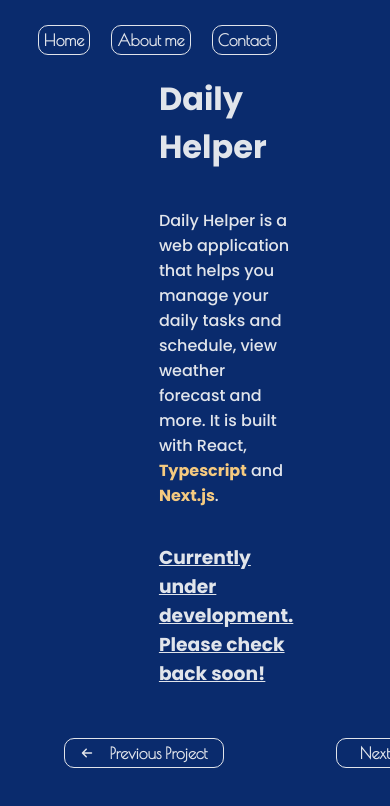
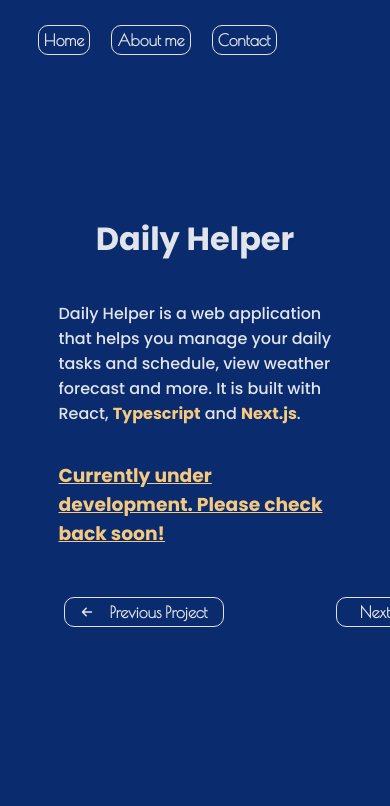
Before and after one commit to starleafer/My-portfolio, a React (Vite) app: page /My-portfolio/dashboard in a window 390 px wide. Shown: the top 806 px of the page. Built offline with nearby package versions, Linux system fonts and the light colour scheme; a web font is replaced by a local one.

Commit message:
Enhance Dashboard mobile responsiveness and styling
- Added NavigationContainer for better layout control
- Updated Content component with mobile-specific media queries
- Changed Message color to yellowish
- Adjusted mobile view width and positioning for Content

```diff
--- a/src/components/pages/Dashboard.jsx
+++ b/src/components/pages/Dashboard.jsx
@@ -22,7 +22,9 @@ function Dashboard() {
           <Message>
             Currently under development. Please check back soon!
           </Message>
-          <PageNavigationButton />
+          <NavigationContainer>
+            <PageNavigationButton />
+          </NavigationContainer>
         </Content>
       </Body>
       {runTransition === true ? <TransitionScreen /> : ""}
@@ -48,6 +50,22 @@ const Content = styled.div`
   justify-content: center;
   height: 100%;
   width: 30%;
+
+  @media (max-width: 768px) and (min-width: 321px) {
+    width: 70vw;
+    height: auto;
+    min-height: 100vh;
+    position: relative;
+  }
+`;
+
+const NavigationContainer = styled.div`
+  display: flex;
+  flex-direction: column;
+  align-items: center;
+  justify-content: center;
+  margin-left: 4em;
+  width: 90vw;
 `;
 
 const Title = styled.h1`
@@ -59,7 +77,7 @@ const Text = styled.p`
 `;
 
 const Message = styled.h3`
-  color: var(--silver-light);
+  color: var(--yellowish);
   text-decoration: underline;
 `;
 
```
